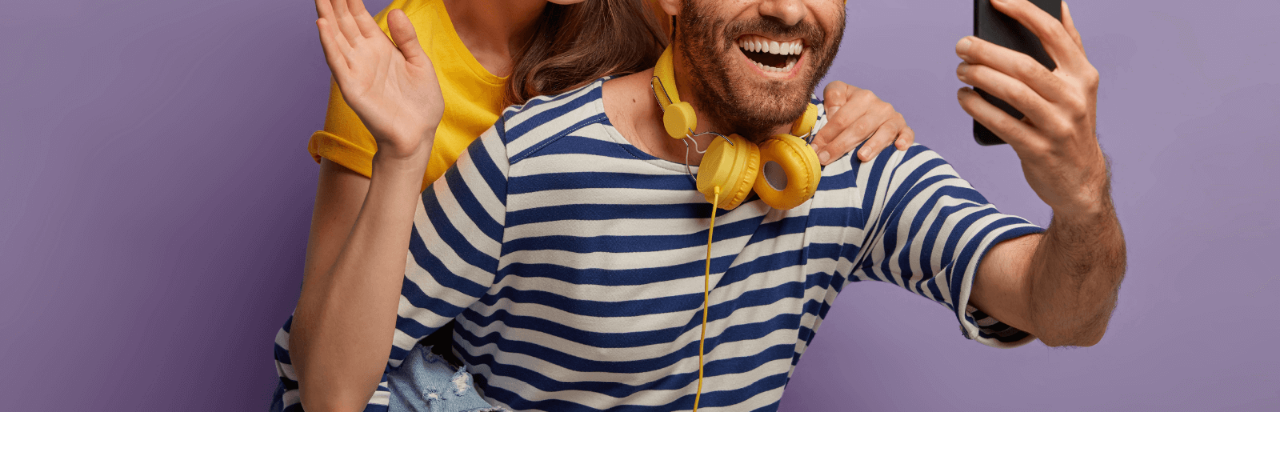
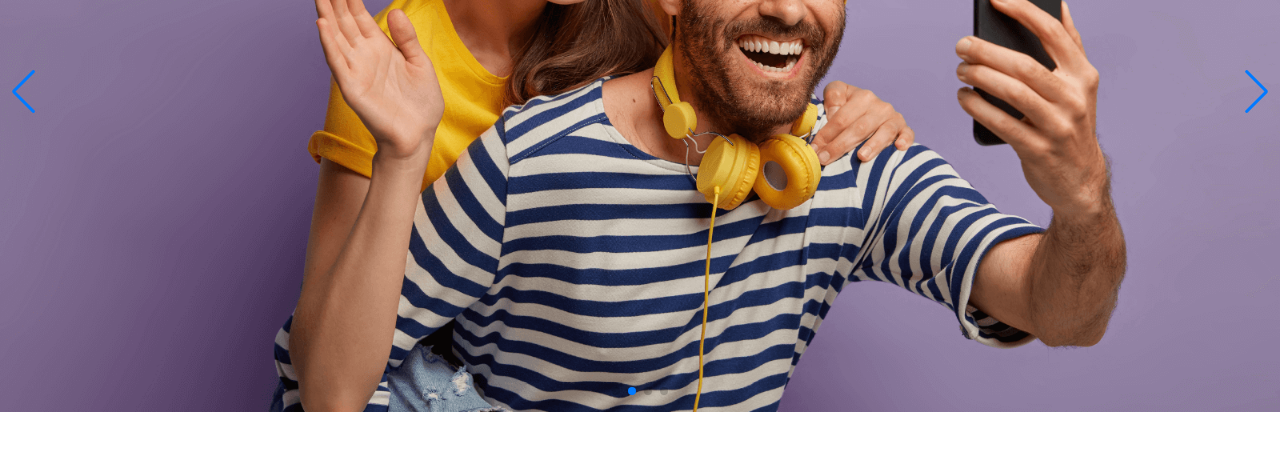
Before and after one commit to mohammadtanim24h/stringar-landing-page, a React (Create React App) app: page / in a window 1280 px wide. Shown: the part 308-758 px from the top of the page. Built offline with nearby package versions, Linux system fonts and the light colour scheme.

Commit message:
added basic carousel functionality

```diff
--- a/src/Components/BannerCarousel/BannerCarousel.js
+++ b/src/Components/BannerCarousel/BannerCarousel.js
@@ -1,16 +1,28 @@
 import React from "react";
 import { Swiper, SwiperSlide } from "swiper/react";
 import "swiper/css";
-import joyousCouple from '../../assets/images/joyous-young-couple.png';
+import "swiper/css/pagination";
+import "swiper/css/navigation";
+import { Autoplay, Pagination, Navigation } from "swiper";
+import "./BannerCarousel.css";
+import joyousCouple from "../../assets/images/joyous-young-couple.png";
 
 const BannerCarousel = () => {
     return (
         <div>
             <Swiper
                 spaceBetween={50}
-                slidesPerView={1}
-                onSlideChange={() => console.log("slide change")}
-                onSwiper={(swiper) => console.log(swiper)}
+                centeredSlides={true}
+                autoplay={{
+                    delay: 2500,
+                    disableOnInteraction: false,
+                }}
+                pagination={{
+                    clickable: true,
+                }}
+                navigation={true}
+                modules={[Autoplay, Pagination, Navigation]}
+                className="carousel"
             >
                 <SwiperSlide>
                     <img src={joyousCouple} alt="" />
```
Also changed, not shown: src/Components/BannerCarousel/BannerCarousel.css (added).
